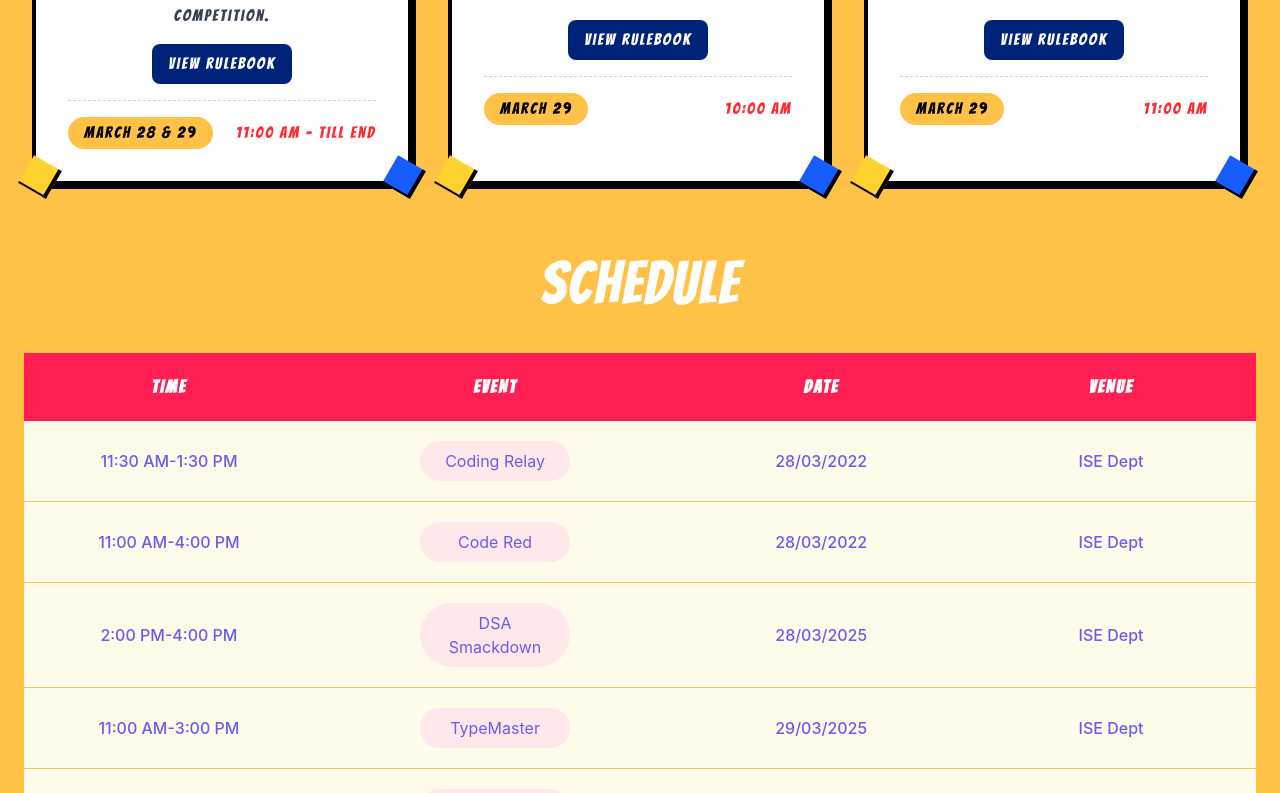
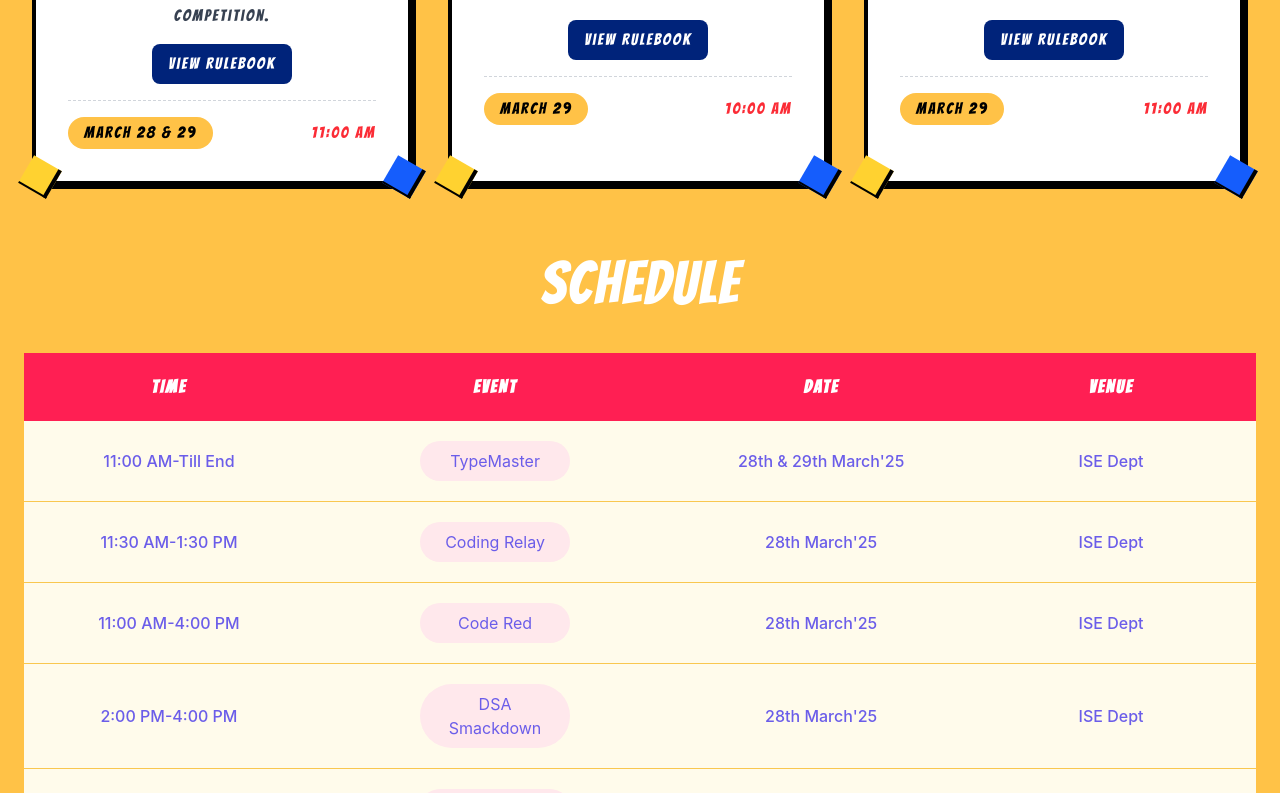
Before and after one commit to Genesis-ISE-DSCE/Catalysis3.0, a React (Vite) app in the folder frontend/: page / in a window 1280 px wide. Shown: the part 2261-3054 px from the top of the page. Built offline with nearby package versions, Linux system fonts and the light colour scheme; no server answers.

Commit message:
updates
Signed-off-by: Khushi Agrawal <149886195+khushiiagrawal@users.noreply.github.com>

```diff
--- a/frontend/src/components/Events.jsx
+++ b/frontend/src/components/Events.jsx
@@ -126,7 +126,7 @@ export function Events() {
       title: "TYPEMASTER",
       description: "Show off your typing speed and accuracy in this fast-paced competition.",
       date: "March 28 & 29",
-      time: "11:00 AM - Till End",
+      time: "11:00 AM",
       icon: <Keyboard size={40} />,
       delay: "600",
       pdfLink: "/pdfs/TypeMaster.pdf",
--- a/frontend/src/components/Schedule.jsx
+++ b/frontend/src/components/Schedule.jsx
@@ -6,46 +6,46 @@ export const Schedule = () => {
   const scheduleData = [
     {
       id: 1,
-      srNo: "#1",
-      time: "11:30 AM-1:30 PM",
-      event: "Coding Relay",
-      date: "28/03/2022",
+      srNo: "#4",
+      time: "11:00 AM-Till End",
+      event: "TypeMaster",
+      date: "28th & 29th March'25 ",
       venue: "ISE Dept",
       color: "red",
     },
     {
       id: 2,
+      srNo: "#1",
+      time: "11:30 AM-1:30 PM",
+      event: "Coding Relay",
+      date: "28th March'25",
+      venue: "ISE Dept",
+      color: "red",
+    },
+    {
+      id: 3,
       srNo: "#2",
       time: "11:00 AM-4:00 PM",
       event: "Code Red",
-      date: "28/03/2022",
+      date: "28th March'25",
       venue: "ISE Dept",
       color: "purple",
     },
     {
-      id: 3,
+      id: 4,
       srNo: "#3",
       time: "2:00 PM-4:00 PM",
       event: "DSA Smackdown",
-      date: "28/03/2025",
+      date: "28th March'25",
       venue: "ISE Dept",
       color: "green",
-    },
-    {
-      id: 4,
-      srNo: "#4",
-      time: "11:00 AM-3:00 PM",
-      event: "TypeMaster",
-      date: "29/03/2025",
-      venue: "ISE Dept",
-      color: "red",
     },
     {
       id: 5,
       srNo: "#5",
       time: "10:00 PM-2:00 PM",
       event: "UI/UX design",
-      date: "29/03/2025",
+      date: "29th March'25",
       venue: "ISE Dept",
       color: "purple",
     },
@@ -54,7 +54,7 @@ export const Schedule = () => {
       srNo: "#6",
       time: "11:00 AM-3:00 PM",
       event: "Technoseek",
-      date: "29/03/2025",
+      date: "29th March'25",
       venue: "ISE Dept",
       color: "green",
     },
@@ -63,7 +63,7 @@ export const Schedule = () => {
       srNo: "#7",
       time: "10:00 AM-3:00 PM",
       event: "Code Red",
-      date: "29/03/2025",
+      date: "29th March'25",
       venue: "ISE Dept",
       color: "purple",
     },
```
